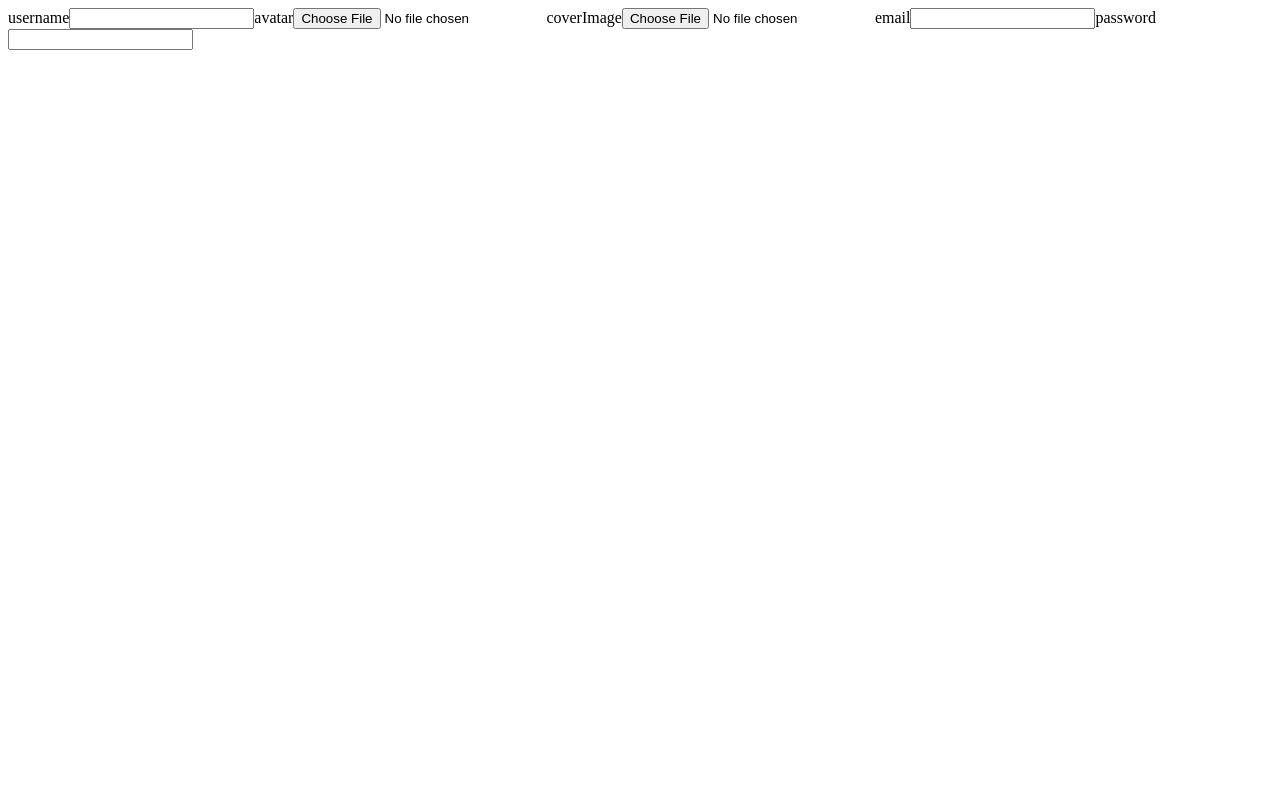
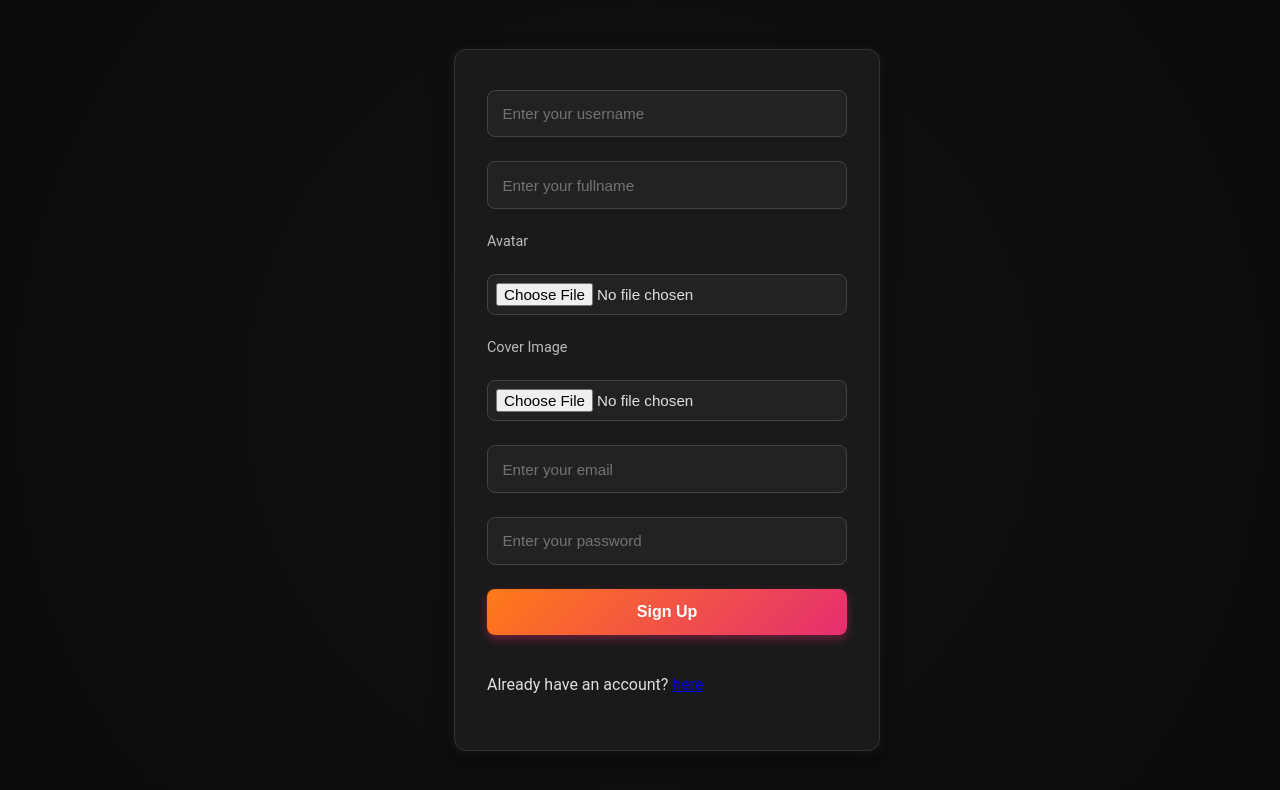
Before and after one commit to GTAJIT/TubeFlow, a React (Vite) app in the folder Frontend/: page /signup in a window 1280 px wide. Shown: the top 790 px of the page. Built offline with nearby package versions, Linux system fonts and the light colour scheme.

Commit message:
Signup page add, recoil add, auth.ts modify, auth.atoms introduce, ProtectedRoute add, [styling]: login, signup

```diff
--- a/Frontend/package.json
+++ b/Frontend/package.json
@@ -15,7 +15,8 @@
     "jwt-decode": "^4.0.0",
     "react": "^18.3.1",
     "react-dom": "^18.3.1",
-    "react-router-dom": "^6.27.0"
+    "react-router-dom": "^6.27.0",
+    "recoil": "^0.7.7"
   },
   "devDependencies": {
     "@eslint/js": "^9.13.0",
--- a/Frontend/src/Page.tsx
+++ b/Frontend/src/Page.tsx
@@ -1,4 +1,5 @@
 import { BrowserRouter, Routes, Route } from "react-router-dom";
+import { RecoilRoot } from "recoil";
 import Signup from "./pages/Signup";
 import Home from "./pages/Home";
 import Login from "./pages/Login";
@@ -8,6 +9,7 @@ import ProtectedRoute from "./components/ProtectedRoute"; // Import ProtectedRou
 function Page() {
   return (
     <>
+    <RecoilRoot>
       <BrowserRouter>
         <Routes>
           <Route path="/signup" element={<Signup />} />
@@ -23,6 +25,7 @@ function Page() {
           />
         </Routes>
       </BrowserRouter>
+    </RecoilRoot>
     </>
   );
 }
--- a/Frontend/src/components/ProtectedRoute.tsx
+++ b/Frontend/src/components/ProtectedRoute.tsx
@@ -1,9 +1,5 @@
 import { Navigate } from "react-router-dom";
-
-// Replace this with your actual authentication check
-const isAuthenticated = () => {
-  return localStorage.getItem("token") !== null;
-};
+import isAuthenticated from "../utils/auth";
 
 function ProtectedRoute({ children }: { children: JSX.Element }) {
   return isAuthenticated() ? children : <Navigate to="/login" />;
--- /dev/null
+++ b/Frontend/src/context/auth.atoms.ts
@@ -0,0 +1,10 @@
+import { atom } from "recoil";
+
+const authState = atom({
+    key: "authState",
+    default: false
+})
+
+export {
+    authState
+}
--- a/Frontend/src/pages/Login.tsx
+++ b/Frontend/src/pages/Login.tsx
@@ -2,6 +2,9 @@ import { useState } from "react";
 import { useNavigate } from "react-router-dom";
 import Cookie from 'js-cookie';
 import api from "../services/api";
+import { authState } from "../context/auth.atoms";
+import { useSetRecoilState } from "recoil";
+import '../styles/login.css';
 
 function Login() {
   const [formData, setFormData] = useState({
@@ -11,6 +14,7 @@ function Login() {
   });
   const [error, setError] = useState("");
   const navigate = useNavigate();
+  const setAuthUser = useSetRecoilState(authState);
 
   const handleChange = (e: React.ChangeEvent<HTMLInputElement>) => {
     const { name, value } = e.target;
@@ -23,28 +27,28 @@ function Login() {
   const handleSubmit = async (e: React.FormEvent<HTMLFormElement>) => {
     e.preventDefault();
     const { username, email, password } = formData;
+    try {
+      const res = await api.post('/user/login', { username, email, password });
 
-    try {
-      const res = await api.post('/user/login', {
-        username,
-        email,
-        password,
-      });
-
-      // Check the response for debugging
+      // Debugging API response
       console.log("API Response:", res);
 
       if (!res || !res.data || !res.data.accessToken) {
-        setError("Unable to log in");
-        return; // Exit the function if there's no token
+        setError("Unable to log in. No token received.");
+        return; // Exit if no access token
       }
 
       // Store token if available
       localStorage.setItem('token', res.data.accessToken);
       Cookie.set('token', res.data.accessToken);
 
-      console.log("Navigating to /dashboard");
+      // Update auth state
+      setAuthUser(true);
+      console.log("Auth state set to true. Navigating to /dashboard.");
+
+      // Separate the navigation call for clarity
       navigate("/dashboard");
+
     } catch (error) {
       console.error("Login Error:", error);
       setError("Login failed. Please try again.");
@@ -52,25 +56,25 @@ function Login() {
   };
 
   return (
-    <form onSubmit={handleSubmit}>
-      <label>Username</label>
+    <form className="login-container" onSubmit={handleSubmit}>
       <input
         type="text"
         name="username"
+        placeholder="Username"
         value={formData.username}
         onChange={handleChange}
       />
-      <label>Email</label>
       <input
         type="email"
         name="email"
+        placeholder="example@email.com"
         value={formData.email}
         onChange={handleChange}
       />
-      <label>Password</label>
       <input
         type="password"
         name="password"
+        placeholder="*********"
         value={formData.password}
         onChange={handleChange}
       />
--- a/Frontend/src/pages/Signup.tsx
+++ b/Frontend/src/pages/Signup.tsx
@@ -1,18 +1,124 @@
+import { Link, useNavigate } from 'react-router-dom';
+import '../styles/signup.css';
+import { useState } from 'react';
+import api from '../services/api';
+
 function Signup() {
+  const [formData, setFormData] = useState({
+    username: "",
+    fullName: "",
+    email: "",
+    password: ""
+  });
+  const [file, setFile] = useState({
+    avatar: null,
+    coverImage: null
+  });
+  const [error, setError] = useState("");
+  const [loading, setLoading] = useState(false); // New state to track loading status
+  const navigate = useNavigate();
+
+  const handleChange = (e: React.ChangeEvent<HTMLInputElement>) => {
+    const { name, value } = e.target;
+    setFormData({
+      ...formData,
+      [name]: value
+    });
+  };
+
+  const handleFileChange = (e: React.ChangeEvent<HTMLInputElement>) => {
+    const { name, files } = e.target;
+    if (!files) return;
+    setFile({
+      ...file,
+      [name]: files[0]
+    });
+  };
+
+  const handleSubmit = async (e: React.FormEvent<HTMLFormElement>) => {
+    e.preventDefault();
+    setError(""); // Reset error before submission
+    setLoading(true); // Show loading status
+
+    const formDataAppend = new FormData();
+    //@ts-ignore
+    formDataAppend.append('avatar', file.avatar);
+    //@ts-ignore
+    if (file.coverImage) formDataAppend.append('coverImage', file.coverImage);
+    formDataAppend.append('email', formData.email);
+    formDataAppend.append('username', formData.username);
+    formDataAppend.append('password', formData.password);
+    formDataAppend.append('fullName', formData.fullName);
+
+    try {
+      const res = await api.post('/user/register', formDataAppend);
+
+      // If successful, navigate to login
+      if (res.data) {
+        navigate('/login');
+      } else {
+        throw new Error("Unknown error occurred during registration.");
+      }
+    } catch (error: any) {
+      // Display specific error message from response or a generic one
+      if (error.response && error.response.data && error.response.data.message) {
+        setError(error.response.data.message);
+      } else {
+        setError("Registration failed. Please try again later.");
+      }
+      console.error("Error during registration:", error);
+    } finally {
+      setLoading(false); // Hide loading status
+    }
+  };
+
   return (
-    <div>
-        username
-        <input type="text" />
-        avatar
-        <input type="file" />
-        coverImage
-        <input type="file" />
-        email
-        <input type="email" />
-        password
-        <input type="password" />
-    </div>
-  )
+    <form className="signup-container" onSubmit={handleSubmit}>
+      <input
+        type="text"
+        placeholder="Enter your username"
+        name="username"
+        value={formData.username}
+        onChange={handleChange}
+      />
+      <input
+        type="text"
+        placeholder="Enter your fullname"
+        name="fullName"
+        value={formData.fullName}
+        onChange={handleChange}
+      />
+      <label>Avatar</label>
+      <input type="file" onChange={handleFileChange} name="avatar" />
+
+      <label>Cover Image</label>
+      <input type="file" onChange={handleFileChange} name="coverImage" />
+
+      <input
+        type="email"
+        name="email"
+        value={formData.email}
+        placeholder="Enter your email"
+        onChange={handleChange}
+      />
+      <input
+        type="password"
+        name="password"
+        value={formData.password}
+        placeholder="Enter your password"
+        onChange={handleChange}
+      />
+
+      <button type="submit" disabled={loading}>
+        {loading ? "Signing Up..." : "Sign Up"}
+      </button>
+
+      {error && <p className="error-message">{error}</p>} {/* Display error message */}
+      <p>
+        Already have an account? <Link to="/login">here</Link>
+      </p>
+    </form>
+  );
 }
 
-export default Signup
+export default Signup;
--- /dev/null
+++ b/Frontend/src/styles/login.css
@@ -0,0 +1,85 @@
+/* General page styles */
+body {
+    margin: 0;
+    font-family: 'Roboto', sans-serif;
+    background: radial-gradient(circle at center, #121212, #0b0b0b);
+    color: #e0e0e0;
+    display: flex;
+    align-items: center;
+    justify-content: center;
+    height: 100vh;
+  }
+
+  /* Centered login container */
+  .login-container {
+    background-color: #1a1a1a;
+    padding: 2.5rem 2.5rem;
+    border-radius: 12px;
+    box-shadow: 0 8px 20px rgba(0, 0, 0, 0.6), 0 2px 10px rgba(255, 255, 255, 0.1);
+    width: 320px;
+    display: flex;
+    flex-direction: column;
+    gap: 1.2rem;
+    border: 1px solid #333;
+  }
+
+  /* Label styles */
+  .login-container label {
+    font-size: 0.9rem;
+    color: #bbbbbb;
+    margin-bottom: 0.3rem;
+  }
+
+  /* Input fields */
+  .login-container input {
+    /* width: 80%; */
+    padding: 0.9rem;
+    border-radius: 8px;
+    border: 1px solid #444;
+    background-color: #222;
+    color: #e0e0e0;
+    font-size: 0.95rem;
+    outline: none;
+    transition: background-color 0.3s, border 0.3s;
+  }
+
+  .login-container input::placeholder {
+    color: #888;
+    opacity: 0.8;
+  }
+
+  .login-container input:focus {
+    background-color: #2c2c2c;
+    border: 1px solid #ff7a18;
+  }
+
+  /* Gradient button */
+  .login-container button {
+    padding: 0.9rem;
+    border: none;
+    border-radius: 8px;
+    font-size: 1rem;
+    font-weight: bold;
+    cursor: pointer;
+    color: #ffffff;
+    background: linear-gradient(135deg, #ff7a18, #e52e71, #e5217e);
+    background-size: 200% 200%;
+    transition: background-position 0.4s ease, transform 0.2s ease;
+    box-shadow: 0px 4px 10px rgba(229, 46, 113, 0.4);
+  }
+
+  .login-container button:hover {
+    background-position: 100% 0;
+    transform: scale(1.03);
+  }
+
+  /* Error message */
+  .login-container p {
+    color: #ff4d4d;
+    font-size: 0.9rem;
+    text-align: center;
+    margin-top: 1rem;
+    border-radius: 6px;
+    background-color: rgba(255, 77, 77, 0.1);
+    padding: 0.5rem;
+  }
--- /dev/null
+++ b/Frontend/src/styles/signup.css
@@ -0,0 +1,119 @@
+/* General page styles */
+body {
+    margin: 0;
+    font-family: 'Roboto', sans-serif;
+    background: radial-gradient(circle at center, #121212, #0b0b0b);
+    color: #e0e0e0;
+    display: flex;
+    align-items: center;
+    justify-content: center;
+    height: 100vh;
+    padding: 0 1rem; /* Add padding for smaller screens */
+  }
+
+  /* Signup container styling */
+  .signup-container {
+    background-color: #1a1a1a;
+    padding: 2.5rem 2rem;
+    border-radius: 12px;
+    box-shadow: 0 8px 20px rgba(0, 0, 0, 0.6), 0 2px 10px rgba(255, 255, 255, 0.1);
+    width: 100%; /* Full width on small screens */
+    max-width: 360px; /* Maximum width */
+    display: flex;
+    flex-direction: column;
+    gap: 1.5rem; /* Increased gap between inputs */
+    border: 1px solid #333;
+  }
+
+  /* Label styles */
+  .signup-container label {
+    font-size: 0.9rem;
+    color: #bbbbbb;
+    /* margin-bottom: 0.3rem; */
+  }
+
+  /* Input fields styling */
+  .signup-container input[type="text"],
+  .signup-container input[type="email"],
+  .signup-container input[type="password"],
+  .signup-container input[type="file"] {
+    padding: 0.9rem;
+    border-radius: 8px;
+    border: 1px solid #444;
+    background-color: #222;
+    color: #e0e0e0;
+    font-size: 0.95rem;
+    outline: none;
+    transition: background-color 0.3s, border 0.3s;
+  }
+
+  .signup-container input::placeholder {
+    color: #888;
+    opacity: 0.8;
+  }
+
+  .signup-container input:focus {
+    background-color: #2c2c2c;
+    border: 1px solid #ff7a18;
+  }
+
+  /* File input styling */
+  .signup-container input[type="file"] {
+    padding: 0.5rem;
+    cursor: pointer;
+    background-color: #222;
+  }
+
+  /* Signup button */
+  .signup-container button {
+    padding: 0.9rem;
+    border: none;
+    border-radius: 8px;
+    font-size: 1rem;
+    font-weight: bold;
+    cursor: pointer;
+    color: #ffffff;
+    background: linear-gradient(135deg, #ff7a18, #e52e71, #e5217e);
+    background-size: 200% 200%;
+    transition: background-position 0.4s ease, transform 0.2s ease;
+    box-shadow: 0px 4px 10px rgba(229, 46, 113, 0.4);
+  }
+
+  .signup-container button:hover {
+    background-position: 100% 0;
+    transform: scale(1.03);
+  }
+
+  /* Error message styling */
+.error-message {
+  color: #ff4d4d; /* Bright red color to indicate error */
+  background-color: rgba(255, 77, 77, 0.1); /* Subtle background for contrast */
+  padding: 0.8rem;
+  border-radius: 8px;
+  font-size: 0.9rem;
+  font-weight: 500;
+  text-align: center;
+  border: 1px solid #ff4d4d;
+  margin-top: -0.5rem; /* Adjust position if needed */
+  box-shadow: 0px 2px 8px rgba(255, 77, 77, 0.4);
+}
+
+
+  /* Responsive styles */
+  @media (max-width: 480px) {
+    .signup-container {
+      padding: 1.5rem 1rem; /* Adjust padding on smaller screens */
+      max-width: 90%; /* Allow more width on very small screens */
+    }
+
+    .signup-container input,
+    .signup-container button {
+      font-size: 0.9rem; /* Slightly smaller font on small screens */
+    }
+  }
+
+  @media (min-width: 481px) and (max-width: 768px) {
+    .signup-container {
+      max-width: 80%; /* Slightly larger width for medium screens */
+    }
+  }
--- a/Frontend/src/utils/auth.ts
+++ b/Frontend/src/utils/auth.ts
@@ -1,19 +1,14 @@
-import { jwtDecode } from "jwt-decode"
-const isAuthenticated = ()=>{
-    try {
-        const token = localStorage.getItem('token')
-        if(!token) return false;
-        const decode = jwtDecode(token)
-        const currentTime = Date.now()
-        if(decode.exp && decode.exp< currentTime){
-            localStorage.removeItem('token')
-            return false;
-        }
-        return true;
-    } catch (error) {
-        console.log(error)
-        return false;
-    }
-}
+import { useRecoilValue } from "recoil";
+import { authState } from "../context/auth.atoms";
+
+// Replace this with your actual authentication check
+const isAuthenticated = () => {
+  const token = localStorage.getItem("token") !== null;
+  const authUser = useRecoilValue(authState)
+  if(!token) return false
+  if(!authUser) return false
+
+  return true
+};
 
 export default isAuthenticated
```
Also changed, not shown: 2 other files (tests, documents, lock files or other folders).
